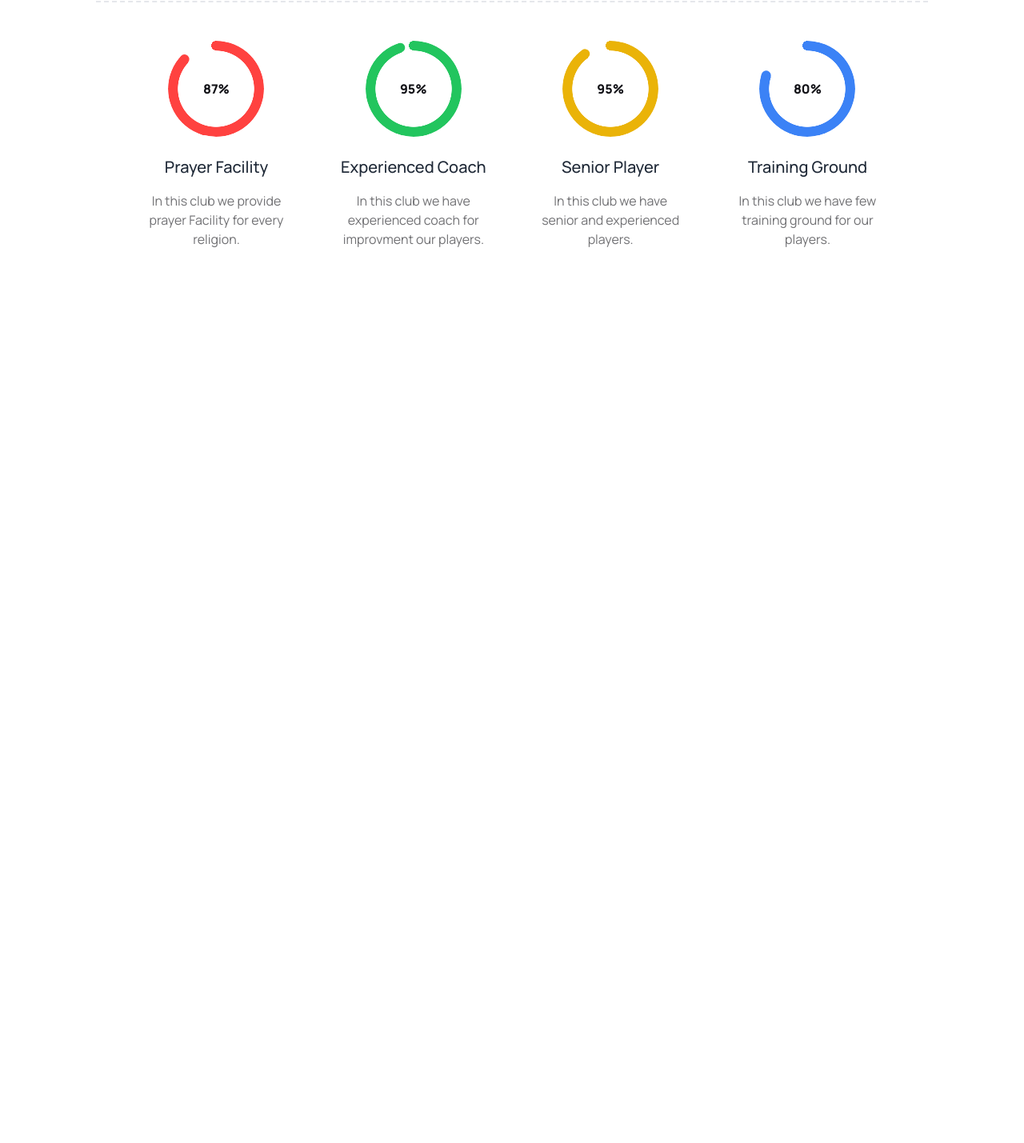
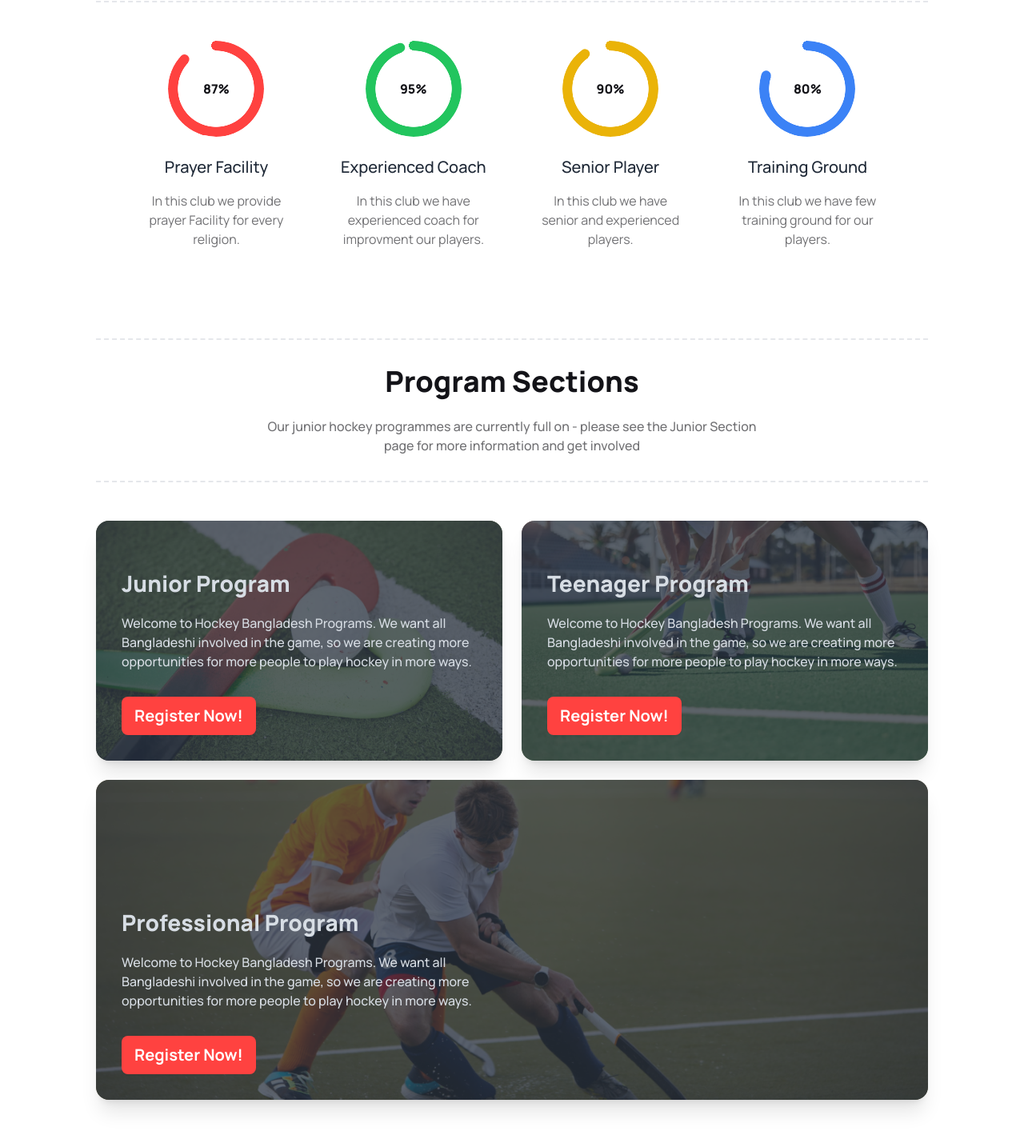
Before and after one commit to NaimurRahman00/Hockyes-Club, a plain HTML site: page index.html in a window 1280 px wide. Shown: the part 1023-2452 px from the top of the page at 80% size. Before the commit the page ends 1446 px from the top, so only its background shows below. Drawn offline with nearby package versions, Linux system fonts and the light colour scheme.

Commit message:
Program section added

```diff
--- a/index.html
+++ b/index.html
@@ -202,7 +202,7 @@
             </div>
             <!-- progress 3 -->
             <div class="text-center">
-              <div class="radial-progress text-yellow-500" style="--value:90;--size:7.5rem" role="progressbar"><span class="text-secondary-color font-extrabold">95%</span></div>
+              <div class="radial-progress text-yellow-500" style="--value:90;--size:7.5rem" role="progressbar"><span class="text-secondary-color font-extrabold">90%</span></div>
               <h3 class="text-xl font-medium mt-6">Senior Player</h3>
               <p class="text-secondary-color opacity-60 m-4">In this club we have senior and experienced players.</p>
             </div>
@@ -216,6 +216,52 @@
           </div>
         </div>
       </section>
+      <!-- Program section -->
+      <section class="">
+        <div class="pt-8 container2 border-t-2 border-dashed">
+          <div class="text-center pb-8 border-b-2 border-dashed">
+            <h1 class="text-[22px] lg:text-4xl font-extrabold text-secondary-color">Program Sections</h1>
+            <p class="text-sm lg:text-base font-medium w-4/5 lg:w-3/5 m-auto mt-4 lg:mt-6 text-secondary-color opacity-60">Our junior hockey programmes are currently full on - please see the Junior Section page for more information and get involved</p>
+          </div>
+          <!-- Cards -->
+          <div class="mt-12 mb-24 grid grid-cols-1 lg:grid-cols-2 gap-6">
+            <!-- Card 1 -->
+            <div class="card shadow-xl image-full">
+              <figure class=""><img class="w-full" src="./Images/2.png" alt="Hockey" /></figure>
+              <div class="card-body justify-end">
+                <h2 class="card-title text-xl lg:text-[28px] font-extrabold">Junior Program</h2>
+                <p class="mt-4 font-medium flex-grow-0">Welcome to Hockey Bangladesh Programs. We want all Bangladeshi involved in the game, so we are creating more opportunities for more people to play hockey in more ways.</p>
+                <div class="card-actions justify-start mt-6">
+                  <button class="btn btn-primary text-[18px] lg:text-xl font-bold text-white bg-primary-color hover:bg-red-600 border-0">Register Now!</button>
+                </div>
+              </div>
+            </div>
+            <!-- Card 2 -->
+            <div class="card shadow-xl image-full">
+              <figure><img src="./Images/3.png" alt="Hockey" /></figure>
+              <div class="card-body justify-end">
+                <h2 class="card-title text-xl lg:text-[28px] font-extrabold">Teenager Program</h2>
+                <p class="mt-4 font-medium flex-grow-0">Welcome to Hockey Bangladesh Programs. We want all Bangladeshi involved in the game, so we are creating more opportunities for more people to play hockey in more ways.</p>
+                <div class="card-actions justify-start mt-6">
+                  <button class="btn btn-primary text-[18px] lg:text-xl font-bold text-white bg-primary-color hover:bg-red-600 border-0">Register Now!</button>
+                </div>
+              </div>
+            </div>
+            <!-- Card 3 -->
+            <div class="card shadow-xl image-full lg:col-span-2">
+              <figure><img class="w-full" src="./Images/4.png" alt="Hockey" /></figure>
+              <div class="card-body justify-end lg:w-1/2">
+                <h2 class="card-title text-xl lg:text-[28px] font-extrabold">Professional Program</h2>
+                <p class="mt-4 font-medium flex-grow-0">Welcome to Hockey Bangladesh Programs. We want all Bangladeshi involved in the game, so we are creating more opportunities for more people to play hockey in more ways.</p>
+                <div class="card-actions justify-start mt-6">
+                  <button class="btn btn-primary text-[18px] lg:text-xl font-bold text-white bg-primary-color hover:bg-red-600 border-0">Register Now!</button>
+                </div>
+              </div>
+            </div>
+
+          </div>
+        </div>
+      </section>
     </main>
     <footer></footer>
   </body>
```
